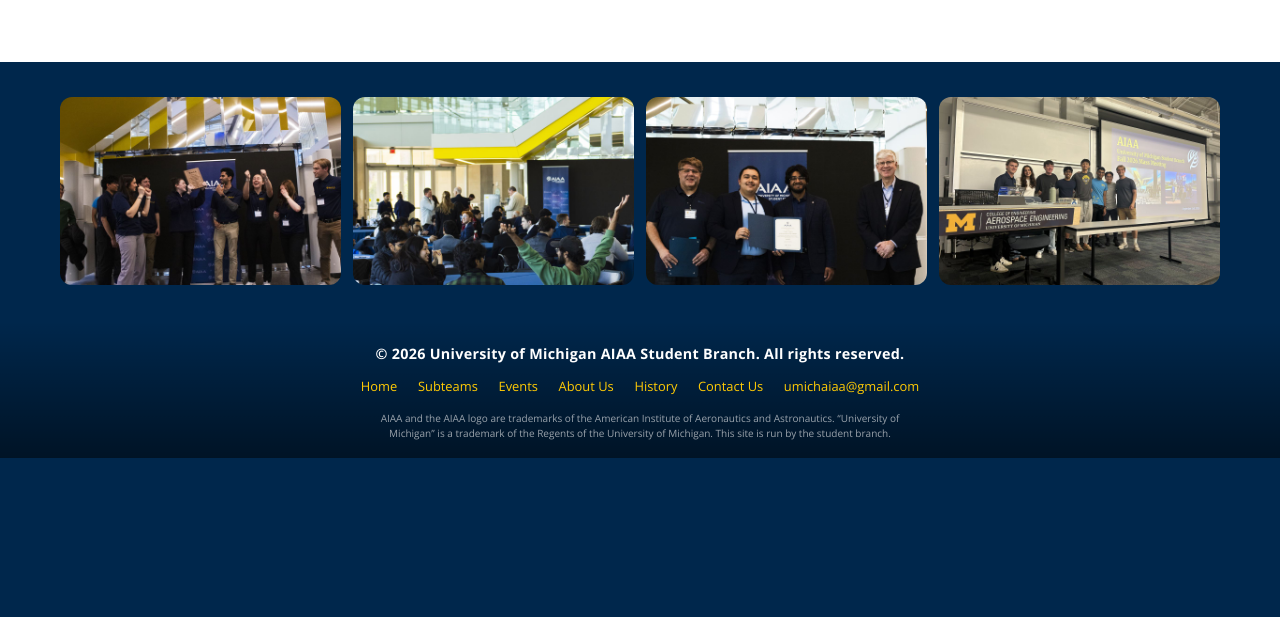
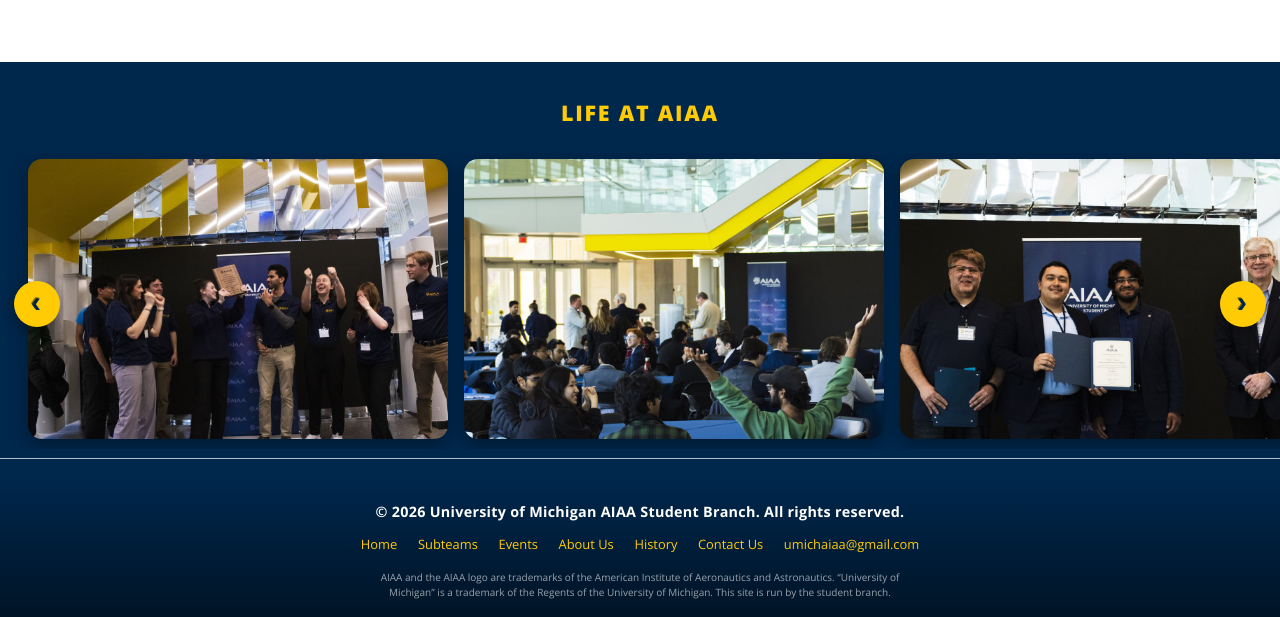
Before and after one commit to parampateldev/umichaiaa-site, an Eleventy site: page src/index.njk in a window 1280 px wide. Shown: the part 2955-3572 px from the top of the page. Before the commit the page ends 3413 px from the top, so only its background shows below. Built offline with nearby package versions, Linux system fonts and the light colour scheme; Eleventy itself is replaced by a stand-in of ours; files that its build step writes are made by us from their sources; what @portabletext/to-html, @sanity/client would draw is missing.

Commit message:
Side-scrolling photo gallery with lightbox, tighter footer spacing

```diff
--- a/src/_includes/gallery.njk
+++ b/src/_includes/gallery.njk
@@ -1 +1,11 @@
-{% if gallery %}<div class="photo-strip">{% for g in gallery %}<img src="/assets/photos/{{ g }}.jpg" alt="Michigan AIAA members at club events" loading="lazy">{% endfor %}</div>{% endif %}
+{% set galleryPhotos = ["t_celebrate","t_tables","t_awards","t_group","t_mass","t_nasa","t_panel","t_pair","t_plaque","t_polos","t_ice","t_hall","t_stage","t_moon","t_talk","t_conf","t_guests","t_sign","t_pumpkins","t_tabling","t_boeing","t_stage2","t_tables2","t_panel2","t_talk2"] %}
+<section class="gallery" aria-label="Photo gallery">
+<h2 class="gallery-title">Life at AIAA</h2>
+<div class="gallery-wrap">
+<button class="g-arrow g-prev" type="button" aria-label="Scroll photos left">&#8249;</button>
+<div class="g-track" tabindex="0">
+{% for g in galleryPhotos %}<img src="/assets/photos/{{ g }}.jpg" alt="Michigan AIAA members at club events" loading="lazy" width="900" height="600">{% endfor %}
+</div>
+<button class="g-arrow g-next" type="button" aria-label="Scroll photos right">&#8250;</button>
+</div>
+</section>
--- a/src/static/assets/brand.css
+++ b/src/static/assets/brand.css
@@ -300,3 +300,32 @@ body.menu-open #site-header { background: transparent !important; box-shadow: no
 .join-btn:hover::before { transform: scale(0); opacity: 0; }
 .join-btn:active { transform: scale(.96); box-shadow: 0 1px 4px 0 rgba(255,203,5,.7); }
 .join-btn:focus-visible { outline: 3px solid #fff; outline-offset: 3px; }
+
+/* Side-scrolling photo gallery */
+.gallery { background: #00274c; padding: 2.8em 0 1.4em; margin: 0; }
+.gallery-wrap { padding-bottom: 0; }
+.gallery::after { content: ""; display: block; height: 1px; margin: .6em 0 0; width: 100%; background: rgba(255,255,255,.7); }
+#footer-wrapper { margin-top: 0 !important; }
+.g-track { padding-bottom: 10px !important; }
+.g-track img { cursor: zoom-in; }
+.gallery-title { text-align: center; color: #ffcb05 !important; font-weight: 800; letter-spacing: .08em; text-transform: uppercase; margin: 0 0 1.4em; font-size: 1.5em; }
+.gallery-wrap { position: relative; }
+.g-track { display: flex; gap: 16px; overflow-x: auto; scroll-snap-type: x mandatory; scroll-padding: 0 28px; padding: 6px 28px 18px; -webkit-overflow-scrolling: touch; scrollbar-width: thin; scrollbar-color: #ffcb05 rgba(255,255,255,.12); outline: none; }
+.g-track::-webkit-scrollbar { height: 8px; } .g-track::-webkit-scrollbar-track { background: rgba(255,255,255,.12); border-radius: 8px; } .g-track::-webkit-scrollbar-thumb { background: #ffcb05; border-radius: 8px; }
+.g-track img { flex: 0 0 auto; height: 280px; width: auto; aspect-ratio: 3/2; object-fit: cover; border-radius: 14px; scroll-snap-align: start; box-shadow: 0 6px 18px rgba(0,0,0,.35); transition: transform .25s ease; }
+.g-track img:hover { transform: scale(1.02); }
+.g-arrow { position: absolute; top: calc(50% - 20px); z-index: 2; width: 46px; height: 46px; border-radius: 50%; border: 0 !important; background: #ffcb05 !important; color: #00274c !important; font-size: 30px; line-height: 1; padding: 0 0 4px; cursor: pointer; box-shadow: 0 4px 14px rgba(0,0,0,.4); transition: transform .2s; -webkit-appearance: none; appearance: none; }
+.g-arrow:hover { transform: scale(1.1); }
+.g-prev { left: 14px; } .g-next { right: 14px; }
+@media (max-width: 736px) { .g-track img { height: 200px; } .g-arrow { display: none; } .g-track { padding: 6px 16px 18px; } }
+
+/* Lightbox */
+.lb { position: fixed; inset: 0; z-index: 2000; background: rgba(0,15,35,.93); display: flex; align-items: center; justify-content: center; opacity: 0; visibility: hidden; transition: opacity .25s ease, visibility 0s .25s; }
+.lb.open { opacity: 1; visibility: visible; transition: opacity .25s ease; }
+.lb img { max-width: min(94vw, 1500px); max-height: 86vh; border-radius: 10px; box-shadow: 0 10px 50px rgba(0,0,0,.6); transform: scale(.94); transition: transform .25s ease; }
+.lb.open img { transform: none; }
+.lb button { position: absolute; border: 0 !important; background: rgba(255,255,255,.12) !important; color: #fff !important; width: 46px; height: 46px; border-radius: 50%; font-size: 26px; line-height: 1; cursor: pointer; padding: 0 0 3px; -webkit-appearance: none; appearance: none; transition: background .2s; }
+.lb button:hover { background: #ffcb05 !important; color: #00274c !important; }
+.lb-x { top: 20px; right: 22px; font-size: 30px !important; }
+.lb-prev { left: 18px; top: calc(50% - 23px); } .lb-next { right: 18px; top: calc(50% - 23px); }
+@media (max-width: 736px) { .lb-prev, .lb-next { display: none; } }
--- a/src/static/assets/nav.js
+++ b/src/static/assets/nav.js
@@ -30,3 +30,32 @@
   window.addEventListener("resize", function () { if (window.innerWidth > 980) setOpen(false); });
   window.addEventListener("pageshow", function () { setOpen(false); });
 })();
+
+// Photo gallery: arrow buttons scroll the side-scrolling strip by roughly one screen of photos.
+(function () {
+  var t = document.querySelector(".g-track");
+  if (!t) return;
+  function go(dir) { t.scrollBy({ left: dir * Math.max(300, t.clientWidth * 0.8), behavior: "smooth" }); }
+  document.querySelector(".g-prev").addEventListener("click", function () { go(-1); });
+  document.querySelector(".g-next").addEventListener("click", function () { go(1); });
+
+  // Lightbox: click a photo to see it large; X, Esc, or the backdrop closes it; arrows / keys step through.
+  var imgs = Array.prototype.slice.call(t.querySelectorAll("img")), cur = 0;
+  var lb = document.createElement("div");
+  lb.className = "lb"; lb.setAttribute("role", "dialog"); lb.setAttribute("aria-modal", "true"); lb.setAttribute("aria-label", "Photo viewer");
+  lb.innerHTML = '<button type="button" class="lb-x" aria-label="Close photo">&times;</button><button type="button" class="lb-prev" aria-label="Previous photo">&#8249;</button><img alt=""><button type="button" class="lb-next" aria-label="Next photo">&#8250;</button>';
+  document.body.appendChild(lb);
+  var big = lb.querySelector("img");
+  function show(i) { cur = (i + imgs.length) % imgs.length; big.src = imgs[cur].src; big.alt = imgs[cur].alt; }
+  function open(i) { show(i); lb.classList.add("open"); document.body.style.overflow = "hidden"; lb.querySelector(".lb-x").focus(); }
+  function close() { lb.classList.remove("open"); document.body.style.overflow = ""; }
+  imgs.forEach(function (im, i) { im.addEventListener("click", function () { open(i); }); });
+  lb.querySelector(".lb-x").addEventListener("click", close);
+  lb.querySelector(".lb-prev").addEventListener("click", function (e) { e.stopPropagation(); show(cur - 1); });
+  lb.querySelector(".lb-next").addEventListener("click", function (e) { e.stopPropagation(); show(cur + 1); });
+  lb.addEventListener("click", function (e) { if (e.target === lb) close(); });
+  document.addEventListener("keydown", function (e) {
+    if (!lb.classList.contains("open")) return;
+    if (e.key === "Escape") close(); else if (e.key === "ArrowLeft") show(cur - 1); else if (e.key === "ArrowRight") show(cur + 1);
+  });
+})();
```
Also changed, not shown: src/static/assets/photos/t_boeing.jpg (added), src/static/assets/photos/t_group.jpg (added), src/static/assets/photos/t_hall.jpg (added), src/static/assets/photos/t_moon.jpg (added), src/static/assets/photos/t_panel2.jpg (added), src/static/assets/photos/t_plaque.jpg (added), src/static/assets/photos/t_polos.jpg (added), src/static/assets/photos/t_pumpkins.jpg (added), src/static/assets/photos/t_sign.jpg (added), src/static/assets/photos/t_stage2.jpg (added), src/static/assets/photos/t_tables2.jpg (added), src/static/assets/photos/t_talk2.jpg (added).
